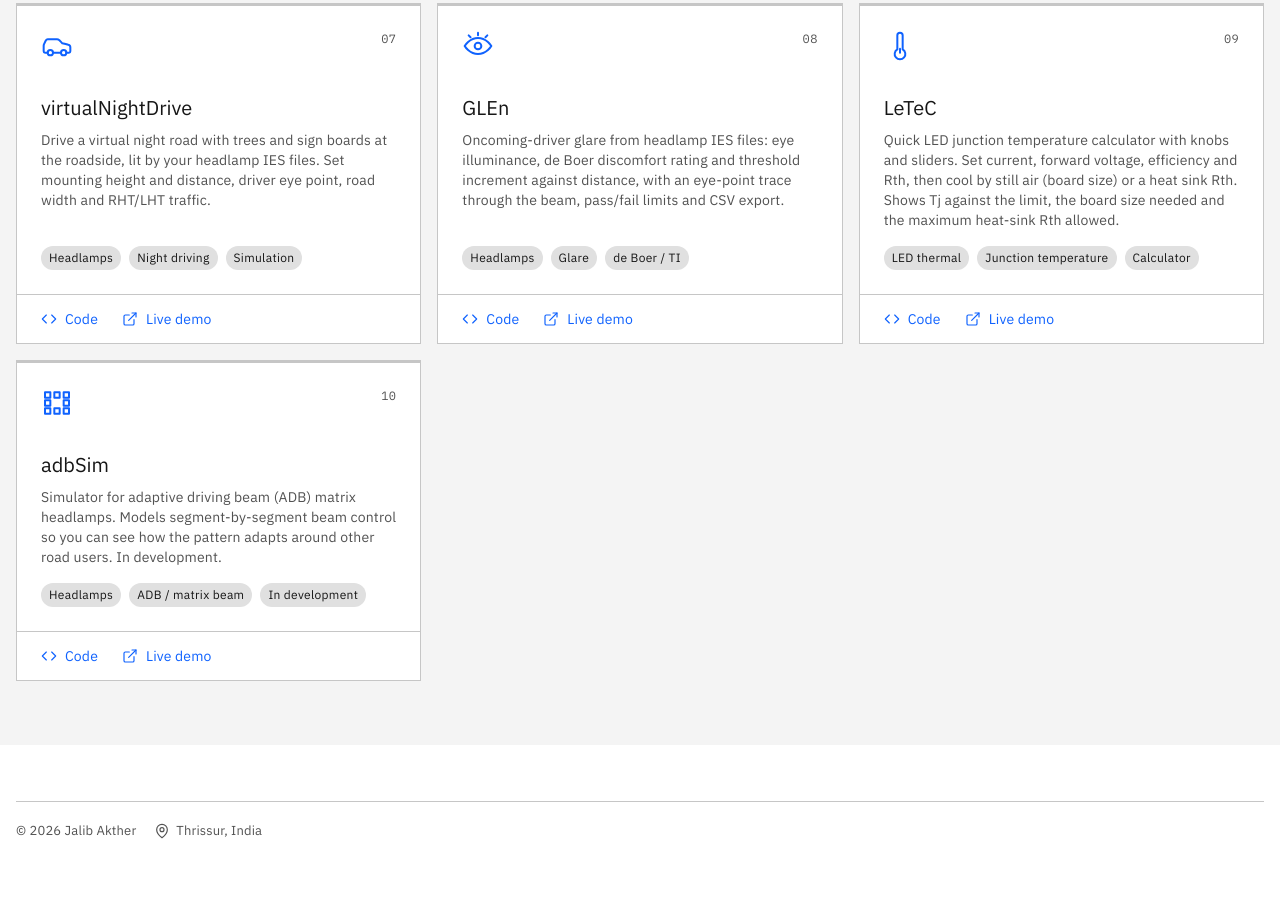
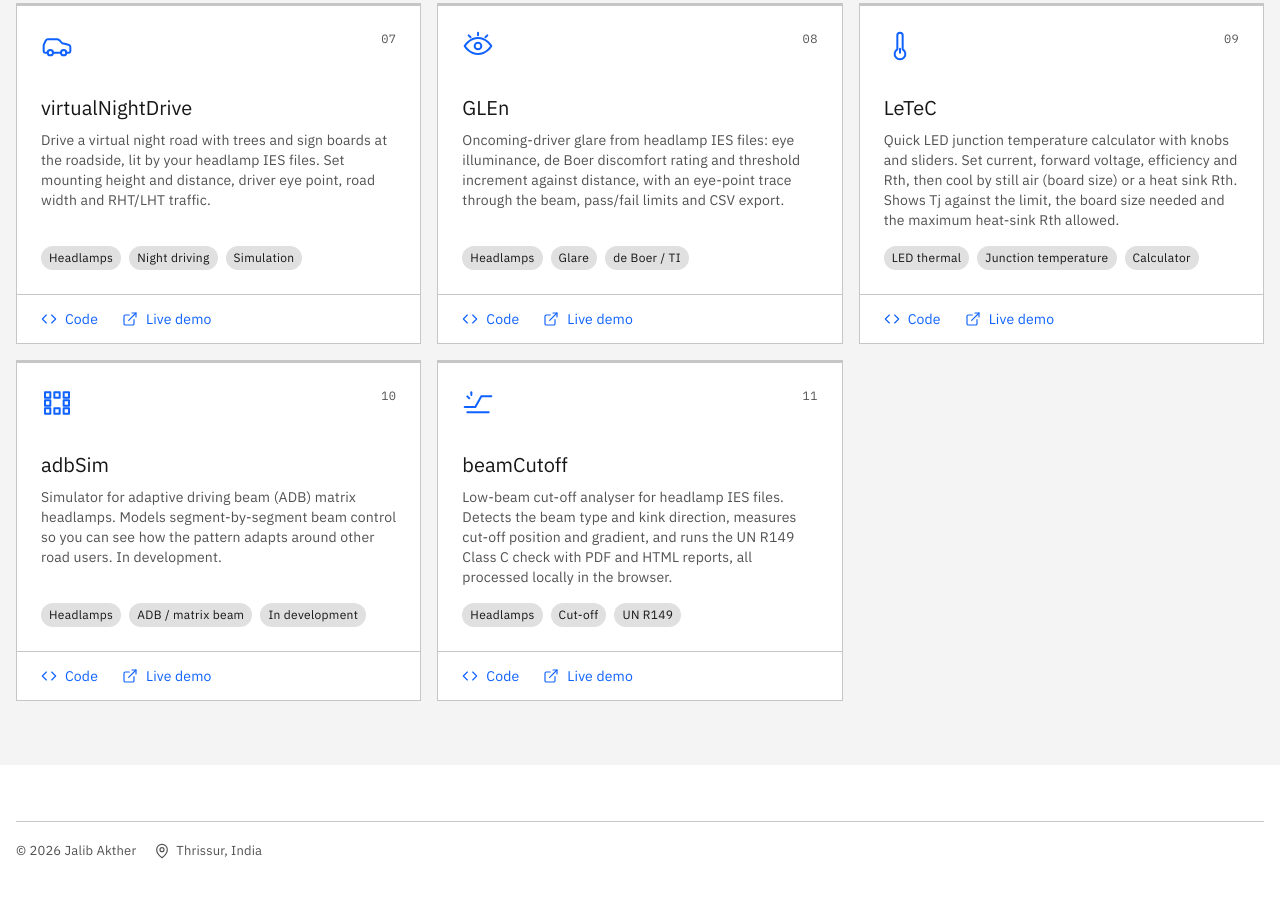
Before and after one commit to jalibakthermk/jalibakthermk.github.io, a plain HTML site: page index.html in a window 1280 px wide. Shown: the part 1295-2192 px from the top of the page. Drawn offline with Linux system fonts and the light colour scheme.

Commit message:
Add beamCutoff project card
Co-Authored-By: Claude Opus 5.5 <noreply@anthropic.com>
Claude-Session: https://claude.ai/code/session_01FaicZg5byjxwzhwPGmKHt2

```diff
--- a/index.html
+++ b/index.html
@@ -209,6 +209,7 @@
   <symbol id="icon-glare" viewBox="0 0 24 24"><path d="M2 12s3.5-6 10-6 10 6 10 6-3.5 6-10 6S2 12 2 12z"/><circle cx="12" cy="12" r="2.5"/><path d="M12 2v2"/><path d="m5 4 1.4 1.4"/><path d="m19 4-1.4 1.4"/></symbol>
   <symbol id="icon-thermo" viewBox="0 0 24 24"><path d="M14 4v10.54a4 4 0 1 1-4 0V4a2 2 0 0 1 4 0Z"/><path d="M12 14v3"/></symbol>
   <symbol id="icon-matrix" viewBox="0 0 24 24"><rect x="3" y="4" width="4" height="4"/><rect x="10" y="4" width="4" height="4"/><rect x="17" y="4" width="4" height="4"/><rect x="3" y="10" width="4" height="4"/><rect x="17" y="10" width="4" height="4"/><rect x="3" y="16" width="4" height="4"/><rect x="10" y="16" width="4" height="4"/><rect x="17" y="16" width="4" height="4"/></symbol>
+  <symbol id="icon-cutoff" viewBox="0 0 24 24"><path d="M2 15h8l4.5-8H22"/><path d="M4 19h16"/><path d="M7 4v2"/><path d="M4 7l1.4 1.4"/></symbol>
   <symbol id="icon-code" viewBox="0 0 24 24"><polyline points="16 18 22 12 16 6"/><polyline points="8 6 2 12 8 18"/></symbol>
   <symbol id="icon-external" viewBox="0 0 24 24"><path d="M15 3h6v6"/><path d="M10 14 21 3"/><path d="M18 13v6a2 2 0 0 1-2 2H5a2 2 0 0 1-2-2V8a2 2 0 0 1 2-2h6"/></symbol>
   <symbol id="icon-pin" viewBox="0 0 24 24"><path d="M20 10c0 6-8 12-8 12s-8-6-8-12a8 8 0 0 1 16 0Z"/><circle cx="12" cy="10" r="3"/></symbol>
@@ -410,6 +411,21 @@
           </div>
         </article>
 
+        <article class="card">
+          <div class="card-top"><svg class="i lg"><use href="#icon-cutoff"/></svg></div>
+          <h3>beamCutoff</h3>
+          <p>Low-beam cut-off analyser for headlamp IES files. Detects the beam type and kink direction, measures cut-off position and gradient, and runs the UN R149 Class C check with PDF and HTML reports, all processed locally in the browser.</p>
+          <div class="tags">
+            <span class="tag">Headlamps</span>
+            <span class="tag">Cut-off</span>
+            <span class="tag">UN R149</span>
+          </div>
+          <div class="card-links">
+            <a href="https://github.com/jalibakthermk/beamCutoff"><svg class="i sm"><use href="#icon-code"/></svg> Code</a>
+            <a href="https://jalibakthermk.github.io/beamCutoff/"><svg class="i sm"><use href="#icon-external"/></svg> Live demo</a>
+          </div>
+        </article>
+
       </div>
       <p class="empty" id="empty">No projects match that filter.</p>
     </div>
```
